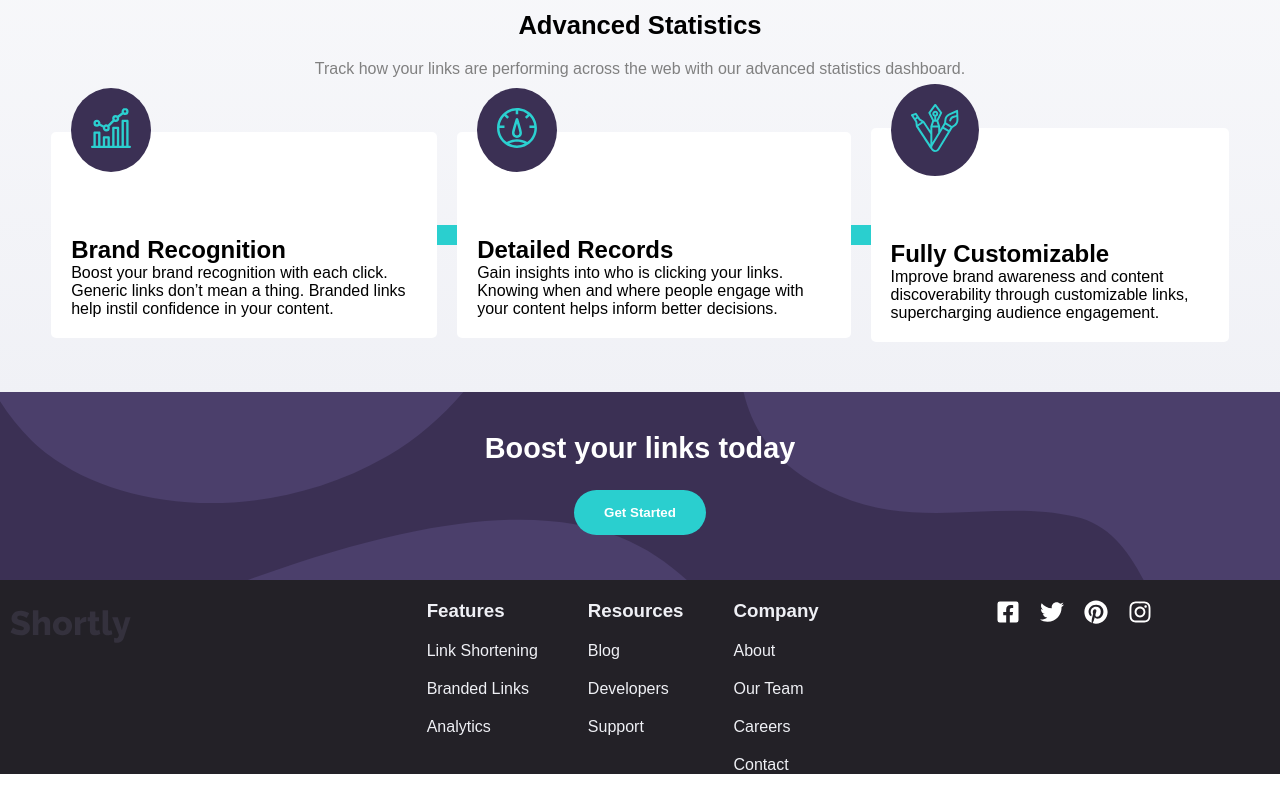
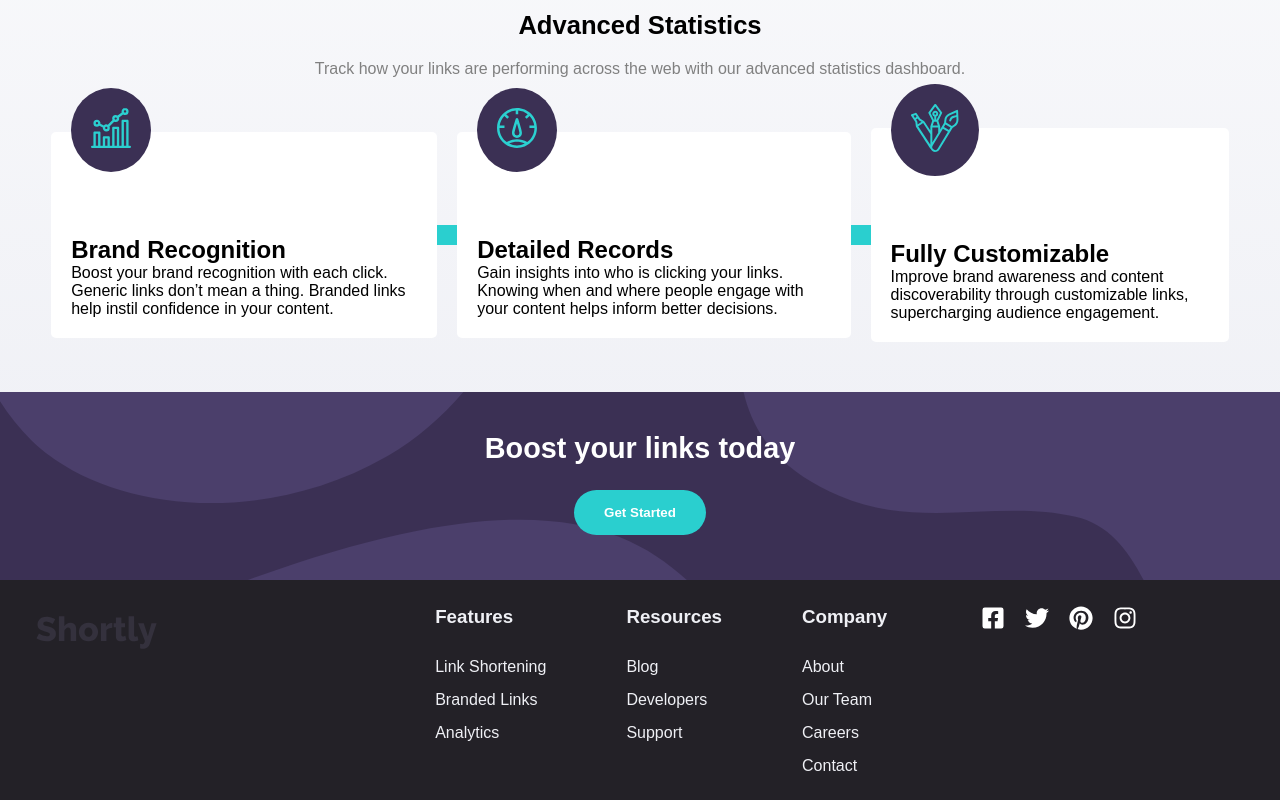
Before and after one commit to ROSS1996/frontend-projects, a React (Vite) app: page / in a window 1280 px wide. Shown: the part 816-1616 px from the top of the page. Before the commit the page ends 1590 px from the top, so only its background shows below. Built offline with nearby package versions, Linux system fonts and the light colour scheme.

Commit message:
Change details in footer

```diff
--- a/src/assets/styles/Footer.module.css
+++ b/src/assets/styles/Footer.module.css
@@ -6,22 +6,25 @@
 .footer div {
   display: flex;
   flex-direction: column;
-  gap: 20px;
+  gap: 30px;
 }
 
-.footer span {
-  padding: 0;
-}
-
-.footer span:hover {
-  cursor: pointer;
-  color: var(--hover-color);
+.importantLinks {
+  display: flex;
+  flex-direction: row !important;
+  gap: 80px !important;
 }
 
 .linksList {
+  list-style: none;
   display: flex;
-  flex-direction: row !important;
-  gap: 50px !important;
+  flex-direction: column;
+  gap: 15px;
+}
+
+.linksList li:hover {
+  cursor: pointer;
+  color: var(--hover-color);
 }
 
 .logo {
--- a/src/assets/styles/global.css
+++ b/src/assets/styles/global.css
@@ -47,6 +47,7 @@ footer {
   height: 15%;
   background-color: var(--veryDarkViolet);
   color: var(--lightGrayish);
+  padding: 2%;
 }
 
 button {
--- a/src/components/footer.jsx
+++ b/src/components/footer.jsx
@@ -13,31 +13,31 @@ export default function Footer() {
     <footer className={styles.footer}>
       <img src={logo} alt="Logo" className={styles.logo} />
 
-      <div className={styles.linksList}>
+      <div className={styles.importantLinks}>
         <div>
           <h3>Features</h3>
-          <div>
-            <span>Link Shortening</span>
-            <span>Branded Links</span>
-            <span>Analytics</span>
-          </div>
+          <ul className={styles.linksList}>
+            <li>Link Shortening</li>
+            <li>Branded Links</li>
+            <li>Analytics</li>
+          </ul>
         </div>
         <div>
           <h3>Resources </h3>
-          <div>
-            <span>Blog</span>
-            <span>Developers</span>
-            <span>Support</span>
-          </div>
+          <ul className={styles.linksList}>
+            <li>Blog</li>
+            <li>Developers</li>
+            <li>Support</li>
+          </ul>
         </div>
         <div>
           <h3>Company</h3>
-          <div>
-            <span>About</span>
-            <span>Our Team</span>
-            <span>Careers</span>
-            <span>Contact</span>
-          </div>
+          <ul className={styles.linksList}>
+            <li>About</li>
+            <li>Our Team</li>
+            <li>Careers</li>
+            <li>Contact</li>
+          </ul>
         </div>
       </div>
       <div>
```
Also changed, not shown: 5 other files (tests, documents, lock files or other folders).
